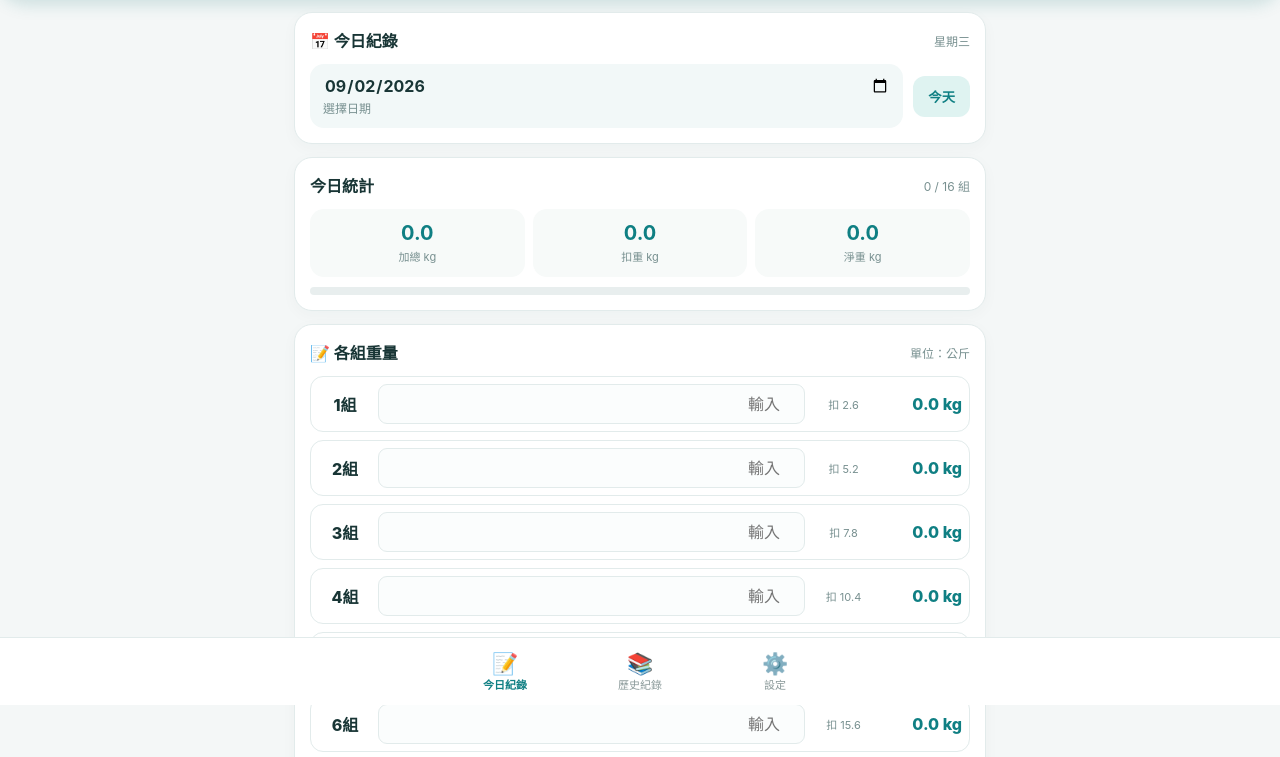
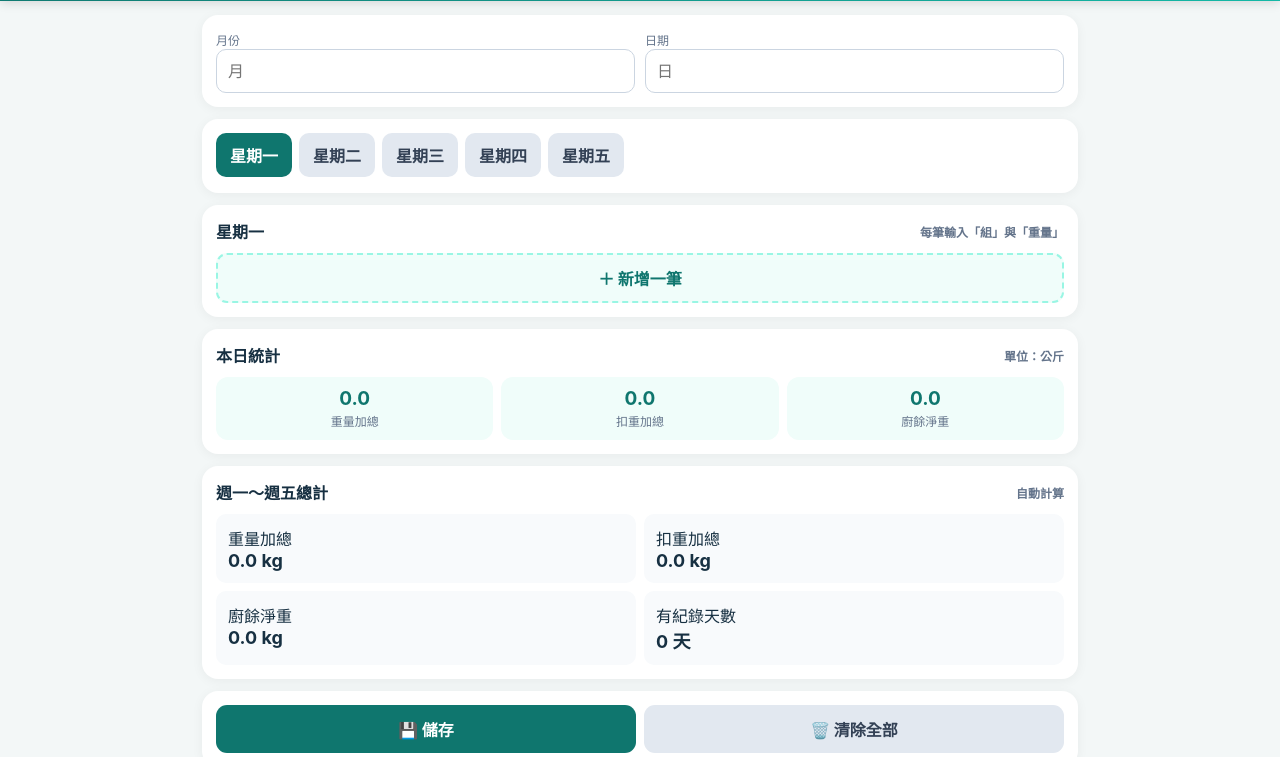
Before and after one commit to zackfang01-design/School-food-app, a plain HTML site: page index.html in a window 1280 px wide. Shown: the part 95-852 px from the top of the page. Drawn offline with Linux system fonts and the light colour scheme.

Commit message:
Add files via upload

```diff
--- a/index.html
+++ b/index.html
@@ -1,177 +1,133 @@
 <!doctype html>
 <html lang="zh-Hant">
 <head>
-<meta name="apple-mobile-web-app-capable" content="yes">
-<meta name="apple-mobile-web-app-status-bar-style" content="default">
-<meta name="apple-mobile-web-app-title" content="廚餘紀錄">
-<link rel="apple-touch-icon" sizes="180x180" href="icons/icon-180.png">
-<link rel="apple-touch-icon" sizes="167x167" href="icons/icon-167.png">
-<link rel="apple-touch-icon" sizes="152x152" href="icons/icon-152.png">
-
 <meta charset="utf-8">
-<meta name="viewport" content="width=device-width,initial-scale=1,viewport-fit=cover">
-<meta name="theme-color" content="#0f7f83">
-<link rel="manifest" href="manifest.json">
-<title>廚餘紀錄</title>
+<meta name="viewport" content="width=device-width, initial-scale=1, viewport-fit=cover">
+<meta name="theme-color" content="#0f766e">
+<title>學校115廚餘總重紀錄表</title>
 <style>
-:root{--p:#0f7f83;--p2:#dff3f1;--bg:#f4f7f7;--card:#fff;--text:#183535;--muted:#789090;--line:#e2ebeb;--danger:#d65b5b}
-*{box-sizing:border-box}body{margin:0;background:var(--bg);font-family:-apple-system,BlinkMacSystemFont,"PingFang TC","Noto Sans TC",sans-serif;color:var(--text);padding-bottom:78px}
-.top{background:linear-gradient(135deg,#0d777c,#20a09b);color:white;padding:calc(16px + env(safe-area-inset-top)) 18px 20px;border-radius:0 0 25px 25px;box-shadow:0 5px 18px #08706d33}
-.topline{display:flex;justify-content:space-between;align-items:center}.top h1{font-size:22px;margin:0;font-weight:800}.top p{margin:6px 0 0;font-size:13px;opacity:.9}
-.icon{width:38px;height:38px;border-radius:12px;border:1px solid #ffffff55;background:#ffffff18;color:#fff;font-size:20px}
-main{max-width:720px;margin:auto;padding:14px 14px 0}.card{background:var(--card);border:1px solid var(--line);border-radius:18px;padding:15px;margin-bottom:13px;box-shadow:0 4px 15px #18353508}
-.section-title{display:flex;align-items:center;justify-content:space-between;margin-bottom:12px}.section-title h2{font-size:16px;margin:0}.small{font-size:12px;color:var(--muted)}
-.datebar{display:grid;grid-template-columns:1fr auto;gap:10px;align-items:center}.datebox{background:#f2f8f8;border-radius:14px;padding:11px 13px}.datebox b{font-size:16px;display:block}.datebox span{font-size:12px;color:var(--muted)}
-input{font:inherit}input[type=date]{border:0;background:transparent;color:var(--text);font-size:16px;font-weight:700;width:100%}
-.btn{border:0;border-radius:12px;padding:11px 15px;font-weight:800;cursor:pointer}.primary{background:var(--p);color:#fff}.soft{background:var(--p2);color:var(--p)}
-.stats{display:grid;grid-template-columns:repeat(3,1fr);gap:8px}.stat{background:#f7faf9;border-radius:14px;padding:12px 7px;text-align:center}.stat b{font-size:20px;color:var(--p);display:block}.stat span{font-size:11px;color:var(--muted)}
-.progress{height:8px;background:#e8eeee;border-radius:10px;overflow:hidden;margin-top:10px}.progress i{display:block;height:100%;width:0;background:var(--p);border-radius:10px}
-.rows{display:grid;gap:8px}.row{display:grid;grid-template-columns:54px 1fr 65px 80px;gap:6px;align-items:center;border:1px solid var(--line);border-radius:13px;padding:7px;background:#fff}.group{font-weight:800;text-align:center}.row input{width:100%;border:1px solid var(--line);border-radius:9px;padding:9px;text-align:right;background:#fbfdfd}.ded{font-size:11px;color:var(--muted);text-align:center}.net{text-align:right;font-weight:800;color:var(--p)}.warn{color:var(--danger)}
-.actions{display:flex;gap:8px;margin-top:12px}.actions button{flex:1}
-.bottom{position:fixed;bottom:0;left:0;right:0;height:68px;background:#fff;border-top:1px solid var(--line);display:flex;justify-content:center;gap:5px;padding:7px max(8px,env(safe-area-inset-left)) calc(7px + env(safe-area-inset-bottom));z-index:20}.nav{border:0;background:none;color:#8a9999;font-size:11px;flex:1;max-width:130px}.nav.active{color:var(--p);font-weight:800}.nav .ico{display:block;font-size:21px;line-height:25px}.page{display:none}.page.active{display:block}
-.history-item{display:flex;justify-content:space-between;align-items:center;padding:13px 0;border-bottom:1px solid var(--line)}.history-item:last-child{border:0}.history-item b{display:block}.history-item span{font-size:12px;color:var(--muted)}
-.empty{text-align:center;padding:35px 10px;color:var(--muted)}
-@media(max-width:430px){.row{grid-template-columns:45px 1fr 55px 67px}.row input{padding:8px 5px}.ded{font-size:10px}.net{font-size:13px}.top h1{font-size:20px}}
+:root{--main:#0f766e;--light:#ecfeff;--line:#cbd5e1;--text:#173042;--danger:#b91c1c}
+*{box-sizing:border-box} body{margin:0;font-family:-apple-system,BlinkMacSystemFont,"Noto Sans TC","PingFang TC",sans-serif;background:#f3f7f7;color:var(--text)}
+header{background:linear-gradient(135deg,#0f766e,#14b8a6);color:#fff;padding:calc(18px + env(safe-area-inset-top)) 16px 18px;position:sticky;top:0;z-index:10;box-shadow:0 2px 10px #0002}
+h1{font-size:20px;margin:0 0 12px;font-weight:800}.sub{font-size:13px;opacity:.9}
+.wrap{max-width:900px;margin:auto;padding:14px 12px 40px}
+.card{background:#fff;border-radius:16px;padding:14px;margin-bottom:12px;box-shadow:0 2px 12px #0000000d}
+.controls{display:grid;grid-template-columns:1fr 1fr;gap:10px}.controls label{font-size:12px;color:#64748b}
+input,select,button{font:inherit} input,select{width:100%;padding:11px;border:1px solid var(--line);border-radius:10px;background:#fff}
+.daytabs{display:flex;gap:7px;overflow:auto;padding-bottom:2px}.daytabs button{border:0;background:#e2e8f0;color:#334155;border-radius:10px;padding:10px 14px;white-space:nowrap;font-weight:700}.daytabs button.active{background:var(--main);color:#fff}
+.summary{display:grid;grid-template-columns:repeat(3,1fr);gap:8px}.stat{background:#f0fdfa;border-radius:12px;padding:10px;text-align:center}.stat b{display:block;font-size:19px;color:var(--main)}.stat span{font-size:12px;color:#64748b}
+.entry{display:grid;grid-template-columns:70px 1fr 92px 42px;gap:7px;align-items:center;margin-bottom:8px}.entry .group{background:#f8fafc;padding:11px 7px;border-radius:10px;text-align:center;font-weight:700}.entry button{height:42px;border:0;border-radius:10px;background:#fee2e2;color:var(--danger);font-size:20px}
+.add{width:100%;border:2px dashed #99f6e4;background:#f0fdfa;color:#0f766e;border-radius:11px;padding:11px;font-weight:800}
+.section-title{display:flex;justify-content:space-between;align-items:center;margin-bottom:10px;font-weight:800}.muted{font-size:12px;color:#64748b}
+.totalbox{display:grid;grid-template-columns:1fr 1fr;gap:8px}.totalbox div{padding:12px;background:#f8fafc;border-radius:10px}.totalbox b{font-size:18px}
+.actions{display:flex;gap:8px}.actions button{flex:1;padding:12px;border:0;border-radius:11px;font-weight:800}.save{background:var(--main);color:#fff}.clear{background:#e2e8f0;color:#334155}
+@media(max-width:500px){.entry{grid-template-columns:62px 1fr 88px 40px}.summary{grid-template-columns:1fr 1fr}.summary .stat:last-child{grid-column:1/-1}}
 </style>
 </head>
 <body>
-<header class="top">
- <div class="topline"><div><h1>廚餘總重紀錄</h1><p>學校 115 年 · 每日快速登錄</p></div><button class="icon" onclick="saveDay()">✓</button></div>
+<header>
+  <h1>學校115廚餘總重紀錄表</h1>
+  <div class="sub">手機版｜自動扣重、加總、計算淨重</div>
 </header>
+<div class="wrap">
+  <div class="card controls">
+    <div><label>月份</label><input id="month" type="number" min="1" max="12" placeholder="月"></div>
+    <div><label>日期</label><input id="date" type="number" min="1" max="31" placeholder="日"></div>
+  </div>
 
-<main>
-<section id="page-record" class="page active">
- <div class="card">
-  <div class="section-title"><h2>📅 今日紀錄</h2><span class="small" id="weekdayLabel"></span></div>
-  <div class="datebar">
-   <div class="datebox"><input id="date" type="date"><span>選擇日期</span></div>
-   <button class="btn soft" onclick="today()">今天</button>
+  <div class="card">
+    <div class="daytabs" id="tabs"></div>
   </div>
- </div>
 
- <div class="card">
-  <div class="section-title"><h2>今日統計</h2><span class="small" id="filled">0 / 16 組</span></div>
-  <div class="stats">
-   <div class="stat"><b id="gross">0.0</b><span>加總 kg</span></div>
-   <div class="stat"><b id="deduct">0.0</b><span>扣重 kg</span></div>
-   <div class="stat"><b id="net">0.0</b><span>淨重 kg</span></div>
+  <div class="card">
+    <div class="section-title"><span id="dayTitle">星期一</span><span class="muted">每筆輸入「組」與「重量」</span></div>
+    <div id="entries"></div>
+    <button class="add" onclick="addEntry()">＋ 新增一筆</button>
   </div>
-  <div class="progress"><i id="bar"></i></div>
- </div>
 
- <div class="card">
-  <div class="section-title"><h2>📝 各組重量</h2><span class="small">單位：公斤</span></div>
-  <div class="rows" id="rows"></div>
-  <div class="actions">
-   <button class="btn soft" onclick="clearDay()">清除</button>
-   <button class="btn primary" onclick="saveDay()">儲存今天</button>
+  <div class="card">
+    <div class="section-title"><span>本日統計</span><span class="muted">單位：公斤</span></div>
+    <div class="summary">
+      <div class="stat"><b id="gross">0.0</b><span>重量加總</span></div>
+      <div class="stat"><b id="deduct">0.0</b><span>扣重加總</span></div>
+      <div class="stat"><b id="net">0.0</b><span>廚餘淨重</span></div>
+    </div>
   </div>
- </div>
-</section>
 
-<section id="page-history" class="page">
- <div class="card">
-  <div class="section-title"><h2>📚 歷史紀錄</h2><button class="btn soft" onclick="exportCSV()">匯出 CSV</button></div>
-  <div id="history"></div>
- </div>
-</section>
+  <div class="card">
+    <div class="section-title"><span>週一～週五總計</span><span class="muted">自動計算</span></div>
+    <div class="totalbox">
+      <div>重量加總<br><b id="weekGross">0.0 kg</b></div>
+      <div>扣重加總<br><b id="weekDeduct">0.0 kg</b></div>
+      <div>廚餘淨重<br><b id="weekNet">0.0 kg</b></div>
+      <div>有紀錄天數<br><b id="daysCount">0 天</b></div>
+    </div>
+  </div>
 
-<section id="page-settings" class="page">
- <div class="card">
-  <div class="section-title"><h2>⚙️ 設定</h2></div>
-  <p class="small">扣重數值已依照你上傳的原始表格建立，共 1～60 組。</p>
-  <button class="btn soft" onclick="showDeductions()">查看扣重對照表</button>
-  <div id="deductionList" style="margin-top:12px"></div>
- </div>
- <div class="card">
-  <h2 style="font-size:16px">資料備份</h2>
-  <p class="small">資料儲存在本機瀏覽器。建議定期匯出 CSV 保存。</p>
-  <button class="btn primary" onclick="exportCSV()">匯出全部資料</button>
- </div>
-</section>
-</main>
-
-<nav class="bottom">
- <button class="nav active" onclick="showPage('record',this)"><span class="ico">📝</span>今日紀錄</button>
- <button class="nav" onclick="showPage('history',this)"><span class="ico">📚</span>歷史紀錄</button>
- <button class="nav" onclick="showPage('settings',this)"><span class="ico">⚙️</span>設定</button>
-</nav>
+  <div class="card actions">
+    <button class="save" onclick="saveData()">💾 儲存</button>
+    <button class="clear" onclick="clearAll()">🗑️ 清除全部</button>
+  </div>
+</div>
 
 <script>
-const deductions=[2.6, 5.2, 7.8, 10.4, 13.0, 15.6, 18.2, 20.8, 23.4, 26.0, 28.6, 31.2, 33.8, 36.4, 39.0, 41.6, 44.2, 46.8, 49.4, 52.0, 54.6, 57.2, 59.8, 62.4, 65.0, 67.6, 70.2, 72.8, 75.4, 78.0, 80.6, 83.2, 85.8, 88.4, 91.0, 93.6, 96.2, 98.8, 101.4, 104.0, 106.6, 109.2, 111.8, 114.4, 117.0, 119.6, 122.2, 124.8, 127.4, 130.0, 132.6, 135.2, 137.8, 140.4, 143.0, 145.6, 148.2, 150.8, 153.4, 156.0];
-const dayNames=['星期日','星期一','星期二','星期三','星期四','星期五','星期六'];
-const key=d=>'foodWaste_'+d;
-const $=x=>document.getElementById(x);
-function iso(d=new Date()){return new Date(d.getTime()-d.getTimezoneOffset()*60000).toISOString().slice(0,10)}
-function fmtDate(s){return s.replaceAll('-','/')}
-function buildRows(){
- let h='';
- for(let i=1;i<=16;i++) h+=`<div class="row">
-  <div class="group">${i}組</div>
-  <input id="w${i}" type="number" min="0" step="0.1" inputmode="decimal" placeholder="輸入">
-  <div class="ded">扣 ${deductions[i-1].toFixed(1)}</div>
-  <div id="n${i}" class="net">0.0 kg</div>
- </div>`;
- $('rows').innerHTML=h;
- for(let i=1;i<=16;i++) $('w'+i).addEventListener('input',recalc);
+const days=["星期一","星期二","星期三","星期四","星期五"];
+let current=0;
+let data=JSON.parse(localStorage.getItem("foodWaste115")||"null") || days.map(()=>[]);
+const month=localStorage.getItem("foodMonth")||""; const date=localStorage.getItem("foodDate")||"";
+document.getElementById("month").value=month; document.getElementById("date").value=date;
+document.getElementById("month").addEventListener("input",e=>localStorage.setItem("foodMonth",e.target.value));
+document.getElementById("date").addEventListener("input",e=>localStorage.setItem("foodDate",e.target.value));
+
+function renderTabs(){
+  document.getElementById("tabs").innerHTML=days.map((d,i)=>`<button class="${i===current?'active':''}" onclick="switchDay(${i})">${d}${data[i].length?' · '+data[i].length+'筆':''}</button>`).join("");
 }
-function recalc(){
- let gross=0,deduct=0,net=0,count=0;
- for(let i=1;i<=16;i++){
-  let w=parseFloat($('w'+i).value)||0; if(w>0) count++;
-  let d=w>0?deductions[i-1]:0,n=Math.max(0,w-d);
-  gross+=w;deduct+=d;net+=n;
-  $('n'+i).textContent=n.toFixed(1)+' kg';
-  $('n'+i).className='net'+(w>0&&w<deductions[i-1]?' warn':'');
- }
- $('gross').textContent=gross.toFixed(1);$('deduct').textContent=deduct.toFixed(1);$('net').textContent=net.toFixed(1);
- $('filled').textContent=count+' / 16 組';$('bar').style.width=(count/16*100)+'%';
+function switchDay(i){current=i;renderTabs();render();}
+function addEntry(){data[current].push({group:"",weight:""});saveData(false);render();}
+function removeEntry(i){data[current].splice(i,1);saveData(false);render();}
+function update(i,key,val){data[current][i][key]=val;saveData(false);renderTotals();}
+function deduction(group){let n=parseInt(group,10); return Number.isFinite(n)&&n>=1&&n<=60?n*2.6:0;}
+function render(){
+ document.getElementById("dayTitle").textContent=days[current];
+ document.getElementById("entries").innerHTML=data[current].map((e,i)=>`
+ <div class="entry">
+   <div class="group">第 ${i+1} 筆</div>
+   <select onchange="update(${i},'group',this.value)">
+     <option value="">選組別</option>
+     ${Array.from({length:60},(_,k)=>`<option value="${k+1}" ${String(e.group)===String(k+1)?'selected':''}>${k+1}組（扣${(k+1)*2.6}）</option>`).join("")}
+   </select>
+   <input type="number" inputmode="decimal" step="0.1" min="0" placeholder="重量 kg" value="${e.weight}" oninput="update(${i},'weight',this.value)">
+   <button onclick="removeEntry(${i})" aria-label="刪除">×</button>
+ </div>`).join("");
+ renderTotals(); renderWeek();
 }
-function loadDay(){
- let d=$('date').value,x=JSON.parse(localStorage.getItem(key(d))||'null');
- for(let i=1;i<=16;i++) $('w'+i).value=x?.weights?.[i-1]??'';
- const wd=new Date(d+'T12:00:00').getDay();$('weekdayLabel').textContent=dayNames[wd];
- recalc();
+function calcDay(i){
+ let gross=0,deduct=0;
+ data[i].forEach(e=>{gross+=parseFloat(e.weight)||0;deduct+=deduction(e.group)});
+ return {gross,deduct,net:gross-deduct};
 }
-function saveDay(){
- let d=$('date').value,weights=Array.from({length:16},(_,i)=>parseFloat($('w'+(i+1)).value)||0);
- localStorage.setItem(key(d),JSON.stringify({date:d,weekday:new Date(d+'T12:00:00').getDay(),weights}));
- toast('已儲存 '+fmtDate(d));
+function renderTotals(){
+ const x=calcDay(current);
+ document.getElementById("gross").textContent=x.gross.toFixed(1);
+ document.getElementById("deduct").textContent=x.deduct.toFixed(1);
+ document.getElementById("net").textContent=x.net.toFixed(1);
 }
-function clearDay(){
- if(!confirm('確定要清除這一天的資料嗎？'))return;
- localStorage.removeItem(key($('date').value));for(let i=1;i<=16;i++)$('w'+i).value='';recalc();toast('已清除');
+function renderWeek(){
+ let g=0,d=0,n=0,c=0;
+ data.forEach((_,i)=>{let x=calcDay(i);g+=x.gross;d+=x.deduct;n+=x.net;if(data[i].length)c++});
+ document.getElementById("weekGross").textContent=g.toFixed(1)+" kg";
+ document.getElementById("weekDeduct").textContent=d.toFixed(1)+" kg";
+ document.getElementById("weekNet").textContent=n.toFixed(1)+" kg";
+ document.getElementById("daysCount").textContent=c+" 天";
 }
-function today(){$('date').value=iso();loadDay()}
-$('date').addEventListener('change',loadDay);
-function showPage(name,el){
- document.querySelectorAll('.page').forEach(x=>x.classList.remove('active'));
- $('page-'+name).classList.add('active');
- document.querySelectorAll('.nav').forEach(x=>x.classList.remove('active'));el.classList.add('active');
- if(name==='history')renderHistory(); if(name==='settings')showDeductions();
+function saveData(show=true){
+ localStorage.setItem("foodWaste115",JSON.stringify(data));
+ if(show){localStorage.setItem("foodMonth",document.getElementById("month").value);localStorage.setItem("foodDate",document.getElementById("date").value);alert("已儲存！資料會保留在這支手機的瀏覽器中。");}
 }
-function renderHistory(){
- let arr=Object.keys(localStorage).filter(k=>k.startsWith('foodWaste_')).map(k=>JSON.parse(localStorage.getItem(k))).sort((a,b)=>b.date.localeCompare(a.date));
- if(!arr.length){$('history').innerHTML='<div class="empty">還沒有歷史資料</div>';return}
- $('history').innerHTML=arr.map(x=>{
-  let net=x.weights.reduce((s,w,i)=>s+(w?Math.max(0,w-deductions[i]):0),0);
-  let count=x.weights.filter(w=>w>0).length;
-  return `<div class="history-item"><div><b>${fmtDate(x.date)}</b><span>${dayNames[x.weekday]} · ${count} 組</span></div><b>${net.toFixed(1)} kg</b></div>`
- }).join('');
+function clearAll(){
+ if(confirm("確定要清除全部紀錄嗎？")){data=days.map(()=>[]);saveData(false);render();}
 }
-function showDeductions(){
- $('deductionList').innerHTML=deductions.map((v,i)=>`<span style="display:inline-block;background:#f3f8f8;border:1px solid #e2ebeb;border-radius:8px;padding:6px 8px;margin:3px;font-size:12px">${i+1}組 ${v.toFixed(1)}</span>`).join('');
-}
-function exportCSV(){
- let csv='日期,星期,組別,重量(kg),扣重(kg),廚餘淨重(kg)\\n';
- Object.keys(localStorage).filter(k=>k.startsWith('foodWaste_')).sort().forEach(k=>{
-  let x=JSON.parse(localStorage.getItem(k));x.weights.forEach((w,i)=>{let d=w?deductions[i]:0,n=w?Math.max(0,w-d):0;csv+=`${x.date},${dayNames[x.weekday]},${i+1}組,${w.toFixed(1)},${d.toFixed(1)},${n.toFixed(1)}\\n`})
- });
- let a=document.createElement('a');a.href=URL.createObjectURL(new Blob(['\\ufeff'+csv],{type:'text/csv;charset=utf-8'}));a.download='廚餘總重紀錄.csv';a.click();
-}
-function toast(t){let e=document.createElement('div');e.textContent=t;e.style='position:fixed;left:50%;bottom:85px;transform:translateX(-50%);background:#183535;color:white;padding:10px 16px;border-radius:12px;z-index:99;font-size:13px';document.body.appendChild(e);setTimeout(()=>e.remove(),1600)}
-buildRows();$('date').value=iso();loadDay();
-if('serviceWorker' in navigator)navigator.serviceWorker.register('sw.js').catch(()=>{});
+renderTabs();render();
 </script>
 </body>
 </html>
```
Also changed, not shown: 1 other file.
